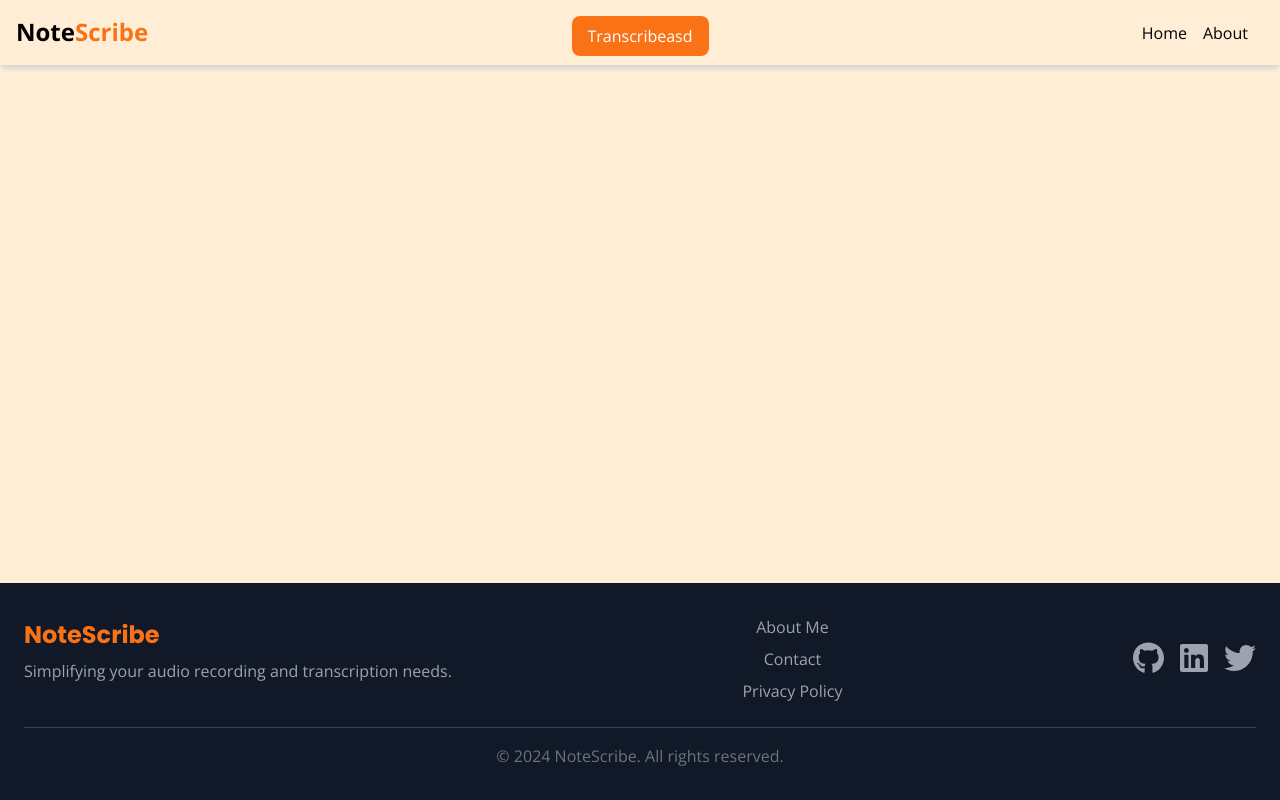
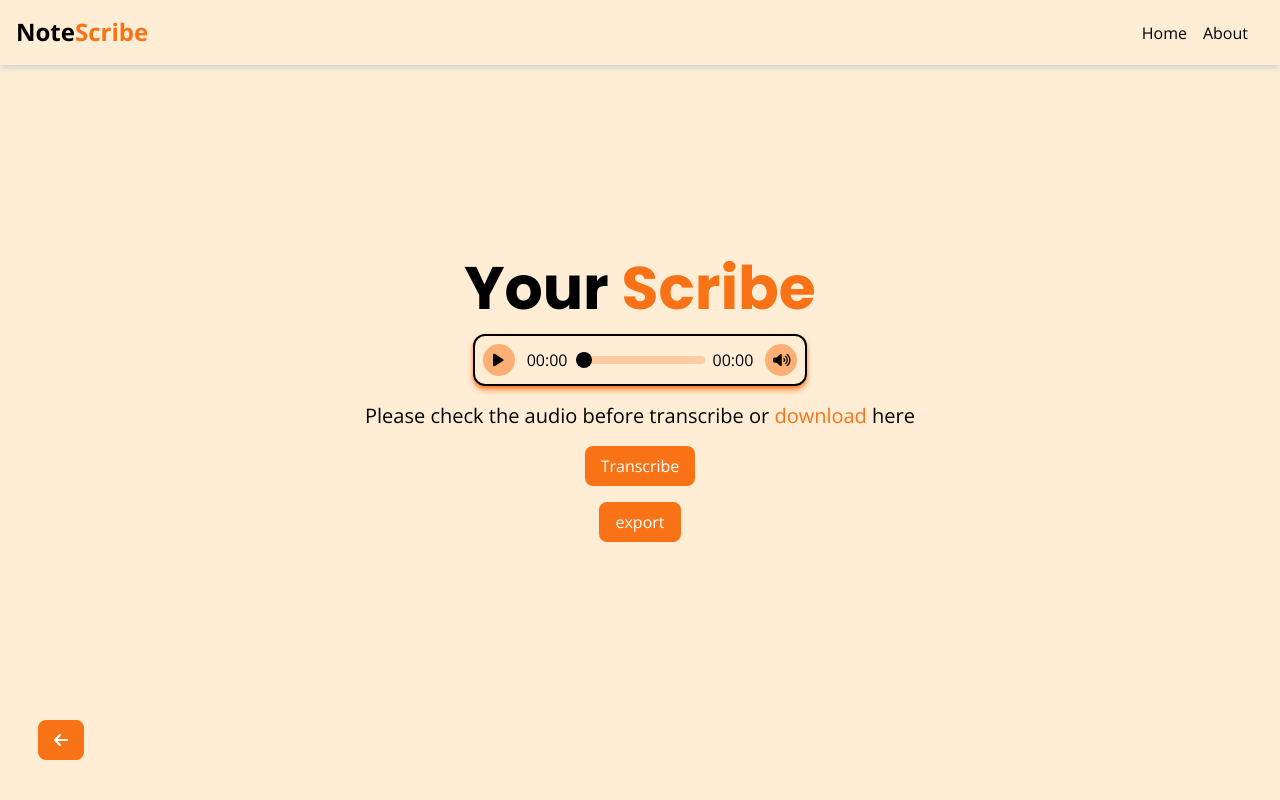
Before and after one commit to hphng/NoteScribe, a React (Vite) app in the folder frontend/: page /transcribe in a window 1280 px wide. Shown: the top 800 px of the page. Built offline with nearby package versions, Linux system fonts and the light colour scheme.

Commit message:
add export button

```diff
--- a/frontend/src/App.jsx
+++ b/frontend/src/App.jsx
@@ -5,9 +5,7 @@ import Main from './pages/Main'
 import About from './pages/About'
 import AudioPlayer from './pages/AudioPlayer'
 import Footer from './components/Footer'
-import Loading from './components/Loading'
 import Translate from './components/Translate'
-import Transcribe from './components/Transcribe'
 
 export default function App() {
   return (
@@ -18,10 +16,8 @@ export default function App() {
           <Routes>
             <Route path="/" element={<Main />} />
             <Route path="/about" element={<About />} />
-            <Route path="/test" element={<AudioPlayer />} />
-            <Route path="/loading" element={<Loading />} />
+            <Route path="/transcribe" element={<AudioPlayer />} />
             <Route path="/translate" element={<Translate />} />
-            <Route path="/transcribe" element={<Transcribe />} />
           </Routes>
         </div>
         <Footer />
--- a/frontend/src/components/Transcribe.jsx
+++ b/frontend/src/components/Transcribe.jsx
@@ -1,10 +1,10 @@
 import React, { useEffect, useRef, useState } from 'react'
 import { MessageTypes } from '../utils/data'
 import Loading from './Loading'
+import { FontAwesomeIcon } from '@fortawesome/react-fontawesome';
+import { faCircleNotch } from '@fortawesome/free-solid-svg-icons';
 
 const Transcribe = ({ audioURL }) => {
-  // const [file, setFile] = useState(null)
-  // const [audioStream, setAudioStream] = useState(null)
   const [output, setOutput] = useState(null)
   const [downloading, setDownloading] = useState(false)
   const [loading, setLoading] = useState(false)
@@ -109,49 +109,59 @@ const Transcribe = ({ audioURL }) => {
     })
   }
 
+  const exportToTxt = () => {
+    const element = document.createElement("a");
+    const file = new Blob([output], { type: 'text/plain' });
+    element.href = URL.createObjectURL(file);
+    element.download = "transcription.txt";
+    document.body.appendChild(element); // Required for this to work in FireFox
+    element.click();
+  }
 
-  const renderButton = () => (
+  const transcribeButton = () => (
     <button
       className="mt-4 px-4 py-2 text-white rounded-lg bg-orange-500 hover:bg-orange-600 hover:shadow-md duration-200 flex items-center"
       onClick={!output && !downloading && !loading ? handleFormSubmission : undefined}
     >
-      {/* {(downloading || loading) && <Loading className="mr-2" />} */}
-      { finished ? 'Transcribe' : loading || downloading ? 'Transcribing' : 'Transcribeasd' }
-
+      {
+        finished ? (
+          <div>Transcribe</div>
+        ) : loading || downloading ? (
+          <>
+            <FontAwesomeIcon icon={faCircleNotch} className='animate-spin mr-2' />
+            <div>Transcribing</div>
+          </>
+        ) : (
+          <>
+            <div>Transcribe</div>
+          </>
+        )
+      }
     </button>
   );
+
   return (
     <div className='flex flex-col items-center justify-center'>
-      {/* <button
-        className="mt-4 px-4 py-2 text-white rounded-lg bg-orange-500 hover:bg-orange-600 hover:shadow-md duration-200"
-        onClick={handleFormSubmission}
-      >
-        Transcribe
-      </button> */}
-      {/* {downloading && <p>Downloading...</p>}
-      {loading && <p>Loading...</p>} */}
-
+      {transcribeButton()}
       {output ? (
-        <>
-          {renderButton()}
           <div className="mt-4 p-4 w-96 h-[300px] overflow-y-scroll shadow-md shadow-orange-500 border-2 border-black text-left rounded-lg
               scrollbar-thumb-rounded-full scrollbar-track-rounded-full scrollbar-thin scrollbar-thumb-orange-500 scrollbar-track-orange-200">
             {typedOutput && (
               <p className="text-md ">{typedOutput}</p>
             )}
           </div>
-        </>
       ) : downloading ? (
-        <>
-          {renderButton()}
+        <div className='h-[300px]'>
           <Loading />
-        </>
-      ) : (
-        <div className='h-[300px]'>
-          {renderButton()}
         </div>
-      )}
+      ) : null}
 
+      {/* Export and Save Buttons */}
+        <button className='mt-4 px-4 py-2 text-white rounded-lg bg-orange-500 hover:bg-orange-600 hover:shadow-md duration-200'
+          onClick={exportToTxt}
+        >
+          export
+        </button>
     </div>
   )
 }
--- a/frontend/src/pages/AudioPlayer.jsx
+++ b/frontend/src/pages/AudioPlayer.jsx
@@ -121,7 +121,7 @@ const AudioPlayer = () => {
         </button>
         &nbsp;here
       </p>
-      <div className=' w-11/12 absolute bottom-10 flex flex-row justify-between'>
+      <div className='absolute bottom-10 left-[3%] flex flex-row justify-between'>
         <button
           className={` mt-4 px-4 py-2 text-white rounded-lg bg-orange-500 hover:bg-orange-600 hover:shadow-md duration-200`}
           onClick={backToMain}
--- a/frontend/src/pages/Main.jsx
+++ b/frontend/src/pages/Main.jsx
@@ -105,7 +105,7 @@ const Main = () => {
     //navigate to the editor page
     const goToAudioPlayer = async () => {
         const audioDuration = await getBlobDuration(audioURL);
-        navigate('/test', { state: { audioURL, audioDuration } });
+        navigate('/transcribe', { state: { audioURL, audioDuration } });
     }
 
     //reset audio
```
